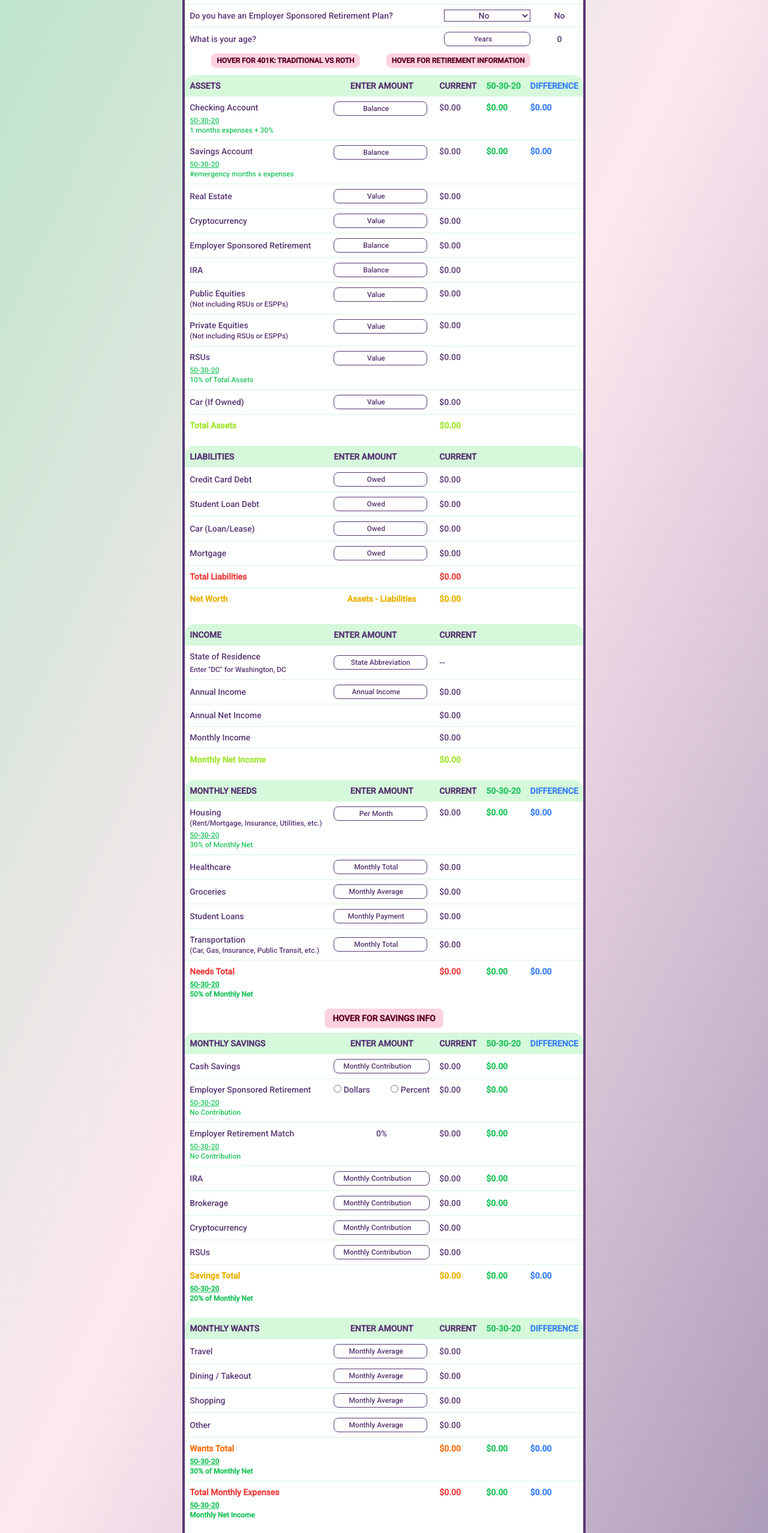
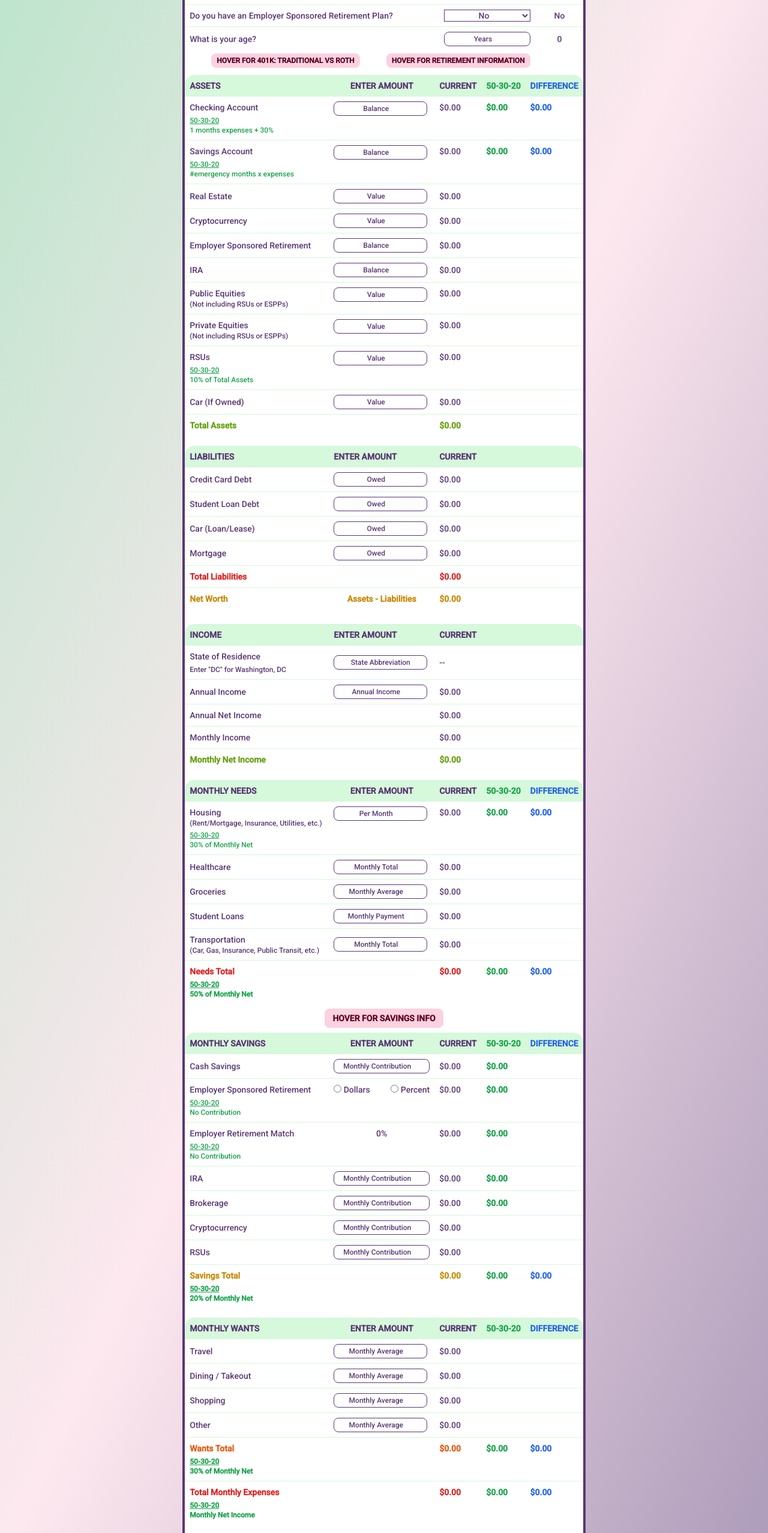
Before and after one commit to jcseeley/Money-Manager, a React (Create React App) app: page / in a window 1280 px wide. Shown: the part 226-2781 px from the top of the page at 60% size. Built offline with nearby package versions, Linux system fonts and the light colour scheme.

Commit message:
Darken all text colors

```diff
--- a/src/components/NetWorthDash.js
+++ b/src/components/NetWorthDash.js
@@ -114,9 +114,9 @@ const NetWorthDash = () => {
     if (isNaN(difference)) {
       return;
     } else {
-      const green = 'text-green-500 font-bold align-top';
-      const red = 'text-red-500 font-bold align-top';
-      const blue = 'text-blue-500 font-bold align-top';
+      const green = 'text-green-600 font-bold align-top';
+      const red = 'text-red-600 font-bold align-top';
+      const blue = 'text-blue-600 font-bold align-top';
       return difference < 0 ? red : difference > 0 ? green : blue;
     }
   }
@@ -403,6 +403,7 @@ const NetWorthDash = () => {
               <button className="justify-self-start btn btn-xs w-fit">Hover for Retirement Information</button>
             </div>
           </div>
+
           {/* ASSET TABLE */}
           <table className="table table-compact mb-4 w-full">
             <thead>
@@ -410,8 +411,8 @@ const NetWorthDash = () => {
                 <th className="w-60">Assets</th>
                 <th className="text-center w-44">Enter Amount</th>
                 <th>Current</th>
-                <th className="text-green-500">50-30-20</th>
-                <th className="text-blue-500">Difference</th>
+                <th className="text-green-600">50-30-20</th>
+                <th className="text-blue-600">Difference</th>
               </tr>
             </thead>
             <tbody>
@@ -419,8 +420,8 @@ const NetWorthDash = () => {
               <tr className="hover">
                 <td>
                   <p>Checking Account</p>
-                  <p className="text-xs underline mt-1 text-green-500">50-30-20</p>
-                  <p className="text-xs text-green-500">1 months expenses + 30%</p>
+                  <p className="text-xs underline mt-1 text-green-600">50-30-20</p>
+                  <p className="text-xs text-green-600">1 months expenses + 30%</p>
                 </td>
                 <td className="align-top">
                   <input id="checking" className="input border-primary input-xs text-center placeholder:text-aura-purple"
@@ -431,15 +432,15 @@ const NetWorthDash = () => {
                     placeholder='Balance' />
                 </td>
                 <td className="align-top">{formatDollars(checking)}</td>
-                <td className="text-green-500 font-bold align-top">{formatDollars(idealChecking)}</td>
+                <td className="text-green-600 font-bold align-top">{formatDollars(idealChecking)}</td>
                 <td className={setTextColor(checkingDifference)}>{formatDollars(checkingDifference)}</td>
               </tr>
               {/* SAVINGS ASSET INPUT */}
               <tr className="hover">
                 <td className="w-60">
                   <p>Savings Account</p>
-                  <p className="text-xs underline mt-1 text-green-500">50-30-20</p>
-                  <p className="text-xs text-green-500">#emergency months x expenses</p>
+                  <p className="text-xs underline mt-1 text-green-600">50-30-20</p>
+                  <p className="text-xs text-green-600">#emergency months x expenses</p>
                 </td>
                 <td className="w-44 align-top">
                   <input id="savings" className="input border-primary input-xs text-center placeholder:text-aura-purple"
@@ -450,7 +451,7 @@ const NetWorthDash = () => {
                     placeholder='Balance' />
                 </td>
                 <td className="align-top">{formatDollars(savings)}</td>
-                <td className="text-green-500 font-bold align-top">{formatDollars(idealSavings)}</td>
+                <td className="text-green-600 font-bold align-top">{formatDollars(idealSavings)}</td>
                 <td className={setTextColor(savingsDifference)}>{formatDollars(savingsDifference)}</td>
               </tr>
               {/* REAL ESTATE ASSET INPUT */}
@@ -553,8 +554,8 @@ const NetWorthDash = () => {
               <tr className="hover">
                 <td className="w-fit">
                   <p>RSUs</p>
-                  <p className="text-xs underline mt-1 text-green-500">50-30-20</p>
-                  <p className="text-xs text-green-500">10% of Total Assets</p>
+                  <p className="text-xs underline mt-1 text-green-600">50-30-20</p>
+                  <p className="text-xs text-green-600">10% of Total Assets</p>
                 </td>
                 <td className="align-top">
                   <input id='rsu' className="w-fit input border-primary input-xs text-center placeholder:text-aura-purple"
@@ -565,7 +566,7 @@ const NetWorthDash = () => {
                     placeholder='Value' />
                 </td>
                 <td className="align-top">{formatDollars(rsuAsset)}</td>
-                <td className="text-green-500 font-bold align-top">{rsuAsset > 0 && formatDollars(rsuAssetIdeal)}</td>
+                <td className="text-green-600 font-bold align-top">{rsuAsset > 0 && formatDollars(rsuAssetIdeal)}</td>
                 <td className={setTextColor(rsuAssetIdeal - rsuAsset)}>{rsuAsset > 0 && formatDollars(rsuAssetIdeal - rsuAsset)}</td>
               </tr>
               {/* CAR ASSET INPUT */}
@@ -585,14 +586,15 @@ const NetWorthDash = () => {
               </tr>
               {/* TOTAL ASSETS ROW */}
               <tr className="hover">
-                <td className="font-bold text-lime-400">Total Assets</td>
+                <td className="font-bold text-lime-600">Total Assets</td>
                 <td></td>
-                <td className="font-bold text-lime-400">{formatDollars(totalAssets)}</td>
+                <td className="font-bold text-lime-600">{formatDollars(totalAssets)}</td>
                 <td></td>
                 <td></td>
               </tr>
             </tbody>
           </table>
+
           {/* LIABILITIES TABLE */}
           <table className="table table-compact mb-6 w-full">
             <thead>
@@ -657,18 +659,19 @@ const NetWorthDash = () => {
               </tr>
               {/* TOTAL LIABILITIES ROW */}
               <tr className="hover">
-                <td className="font-bold text-red-500">Total Liabilities</td>
+                <td className="font-bold text-red-600">Total Liabilities</td>
                 <td></td>
-                <td className="font-bold text-red-500">{formatDollars(totalLiabilities)}</td>
+                <td className="font-bold text-red-600">{formatDollars(totalLiabilities)}</td>
               </tr>
               {/* NET WORTH ROW */}
               <tr className="hover">
-                <td className="w-fit font-bold text-yellow-500">Net Worth</td>
-                <td className="text-center font-bold text-yellow-500">Assets - Liabilities</td>
-                <td className="font-bold text-yellow-500">{formatDollars(netWorth)}</td>
+                <td className="w-fit font-bold text-yellow-600">Net Worth</td>
+                <td className="text-center font-bold text-yellow-600">Assets - Liabilities</td>
+                <td className="font-bold text-yellow-600">{formatDollars(netWorth)}</td>
               </tr>
             </tbody>
           </table>
+
           {/* INCOME TABLE */}
           <table className="table table-compact mb-4 w-full">
             <thead>
@@ -720,12 +723,13 @@ const NetWorthDash = () => {
               </tr>
               {/* MONTHLY POST TAX INCOME */}
               <tr className="hover">
-                <td className="font-bold text-lime-400">Monthly Net Income</td>
+                <td className="font-bold text-lime-600">Monthly Net Income</td>
                 <td></td>
-                <td className="font-bold text-lime-400">{formatDollars(postTaxMonthlyIncome)}</td>
+                <td className="font-bold text-lime-600">{formatDollars(postTaxMonthlyIncome)}</td>
               </tr>
             </tbody>
           </table>
+
           {/* MONTHLY NEEDS TABLE */}
           <table className="table table-compact w-full">
             <thead>
@@ -733,8 +737,8 @@ const NetWorthDash = () => {
                 <th className="w-60">Monthly Needs</th>
                 <th className="w-44 text-center">Enter Amount</th>
                 <th>Current</th>
-                <th className="text-green-500">50-30-20</th>
-                <th className="text-blue-500">Difference</th>
+                <th className="text-green-600">50-30-20</th>
+                <th className="text-blue-600">Difference</th>
               </tr>
             </thead>
             <tbody>
@@ -743,8 +747,8 @@ const NetWorthDash = () => {
                 <td className="w-60">
                   <p>Housing</p>
                   <p className="text-xs">(Rent/Mortgage, Insurance, Utilities, etc.)</p>
-                  <p className="text-xs underline mt-1 text-green-500">50-30-20</p>
-                  <p className="text-xs text-green-500">30% of Monthly Net</p>
+                  <p className="text-xs underline mt-1 text-green-600">50-30-20</p>
+                  <p className="text-xs text-green-600">30% of Monthly Net</p>
                 </td>
                 <td className="align-top">
                   <input id='housing' className="w-fit input border-primary input-xs text-center placeholder:text-aura-purple"
@@ -755,7 +759,7 @@ const NetWorthDash = () => {
                     placeholder='Per Month' />
                 </td>
                 <td className="align-top">{formatDollars(housing)}</td>
-                <td className="text-green-500 font-bold align-top">{formatDollars(idealHousing)}</td>
+                <td className="text-green-600 font-bold align-top">{formatDollars(idealHousing)}</td>
                 <td className={setTextColor(housingDif)}>{formatDollars(housingDif)}</td>
               </tr>
               {/* MONTHLY HEALTHCARE INPUT */}
@@ -824,17 +828,18 @@ const NetWorthDash = () => {
               {/* MONTHLY NECESSARY TOTAL ROW */}
               <tr className="hover">
                 <td className="font-bold">
-                  <p className=" text-red-500">Needs Total</p>
-                  <p className="text-xs underline mt-1 text-green-500">50-30-20</p>
-                  <p className="text-xs text-green-500">50% of Monthly Net</p>
+                  <p className=" text-red-600">Needs Total</p>
+                  <p className="text-xs underline mt-1 text-green-600">50-30-20</p>
+                  <p className="text-xs text-green-600">50% of Monthly Net</p>
                 </td>
                 <td></td>
-                <td className="font-bold text-red-500 align-top">{formatDollars(necessaryMonthly)}</td>
-                <td className="font-bold text-green-500 align-top">{formatDollars(idealNecessaryMonthly)}</td>
+                <td className="font-bold text-red-600 align-top">{formatDollars(necessaryMonthly)}</td>
+                <td className="font-bold text-green-600 align-top">{formatDollars(idealNecessaryMonthly)}</td>
                 <td className={setTextColor(needsDif)}>{formatDollars(needsDif)}</td>
               </tr>
             </tbody>
           </table>
+
           {/* SAVINGS INFO */}
           <div className="grid tooltip mt-2 mb-2" data-tip="If possible, 20% of your net income should be saved. Industry experts recommend filling your emergency savings before contributing to any retirement or investment accounts. If your emergency savings is full, you should then focus on your employer sponsored retirement plan. If the annual max isn't feasible, try to at least meet the percentage your employer will match per pay period. Next fill your IRA, then contribute any remaining funds to your brokerage account. The '50-30-20' values below reflect these suggestions based on your age and available income.">
             <button className="justify-self-center btn btn-sm w-fit">Hover For Savings Info</button>
@@ -846,8 +851,8 @@ const NetWorthDash = () => {
                 <th className="w-60">Monthly Savings</th>
                 <th className="w-44 text-center">Enter Amount</th>
                 <th>Current</th>
-                <th className="text-green-500">50-30-20</th>
-                <th className="text-blue-500">Difference</th>
+                <th className="text-green-600">50-30-20</th>
+                <th className="text-blue-600">Difference</th>
               </tr>
             </thead>
             <tbody>
@@ -866,15 +871,15 @@ const NetWorthDash = () => {
                   placeholder='Monthly Contribution' />
                 </td>
                 <td>{formatDollars(cashSavings)}</td>
-                <td className="text-green-500 font-bold">{formatDollars(idealCashMonthly)}</td>
+                <td className="text-green-600 font-bold">{formatDollars(idealCashMonthly)}</td>
                 <td></td>
               </tr>
               {/* MONTHLY RETIREMENT INPUT */}
               <tr className="hover">
                 <td className="w-fit">
                   <p>Employer Sponsored Retirement</p>
-                  <p className="text-xs underline mt-1 text-green-500">50-30-20</p>
-                  <p className="text-xs text-green-500">{maxOrMatch !== 'Match' ? maxOrMatch + ' Contribution': 'Employer Match'}</p>
+                  <p className="text-xs underline mt-1 text-green-600">50-30-20</p>
+                  <p className="text-xs text-green-600">{maxOrMatch !== 'Match' ? maxOrMatch + ' Contribution': 'Employer Match'}</p>
                 </td>
                 <td className="text-center align-top">
                   <div className="float-left">
@@ -904,19 +909,19 @@ const NetWorthDash = () => {
                   }
                 </td>
                 <td className="align-top">{formatDollars(retirementMonthly)}</td>
-                <td className="text-green-500 font-bold align-top">{formatDollars(idealRetirementMonthly)}</td>
+                <td className="text-green-600 font-bold align-top">{formatDollars(idealRetirementMonthly)}</td>
                 <td></td>
               </tr>
               {/* EMPLOYER RETIREMENT MATCH */}
               <tr className="hover">
                 <td className="w-fit">
                   <p>Employer Retirement Match</p>
-                  <p className="text-xs underline mt-1 text-green-500">50-30-20</p>
-                  <p className="text-xs text-green-500">{maxOrMatch === 'No' ? 'No Contribution' : maxOrMatch + ' Per Month'}</p>
+                  <p className="text-xs underline mt-1 text-green-600">50-30-20</p>
+                  <p className="text-xs text-green-600">{maxOrMatch === 'No' ? 'No Contribution' : maxOrMatch + ' Per Month'}</p>
                 </td>
                 <td className="text-center align-top">{employerMatch}%</td>
                 <td className="align-top">{formatDollars(retirementEmployerMatch)}</td>
-                <td className="text-green-500 font-bold align-top">{formatDollars(maxEmployerMatch)}</td>
+                <td className="text-green-600 font-bold align-top">{formatDollars(maxEmployerMatch)}</td>
                 <td></td>
               </tr>
               {/* MONTHLY IRA INPUT */}
@@ -933,7 +938,7 @@ const NetWorthDash = () => {
                     placeholder='Monthly Contribution' />
                 </td>
                 <td>{formatDollars(iraMonthly)}</td>
-                <td className="text-green-500 font-bold">{formatDollars(idealIraMonthly)}</td>
+                <td className="text-green-600 font-bold">{formatDollars(idealIraMonthly)}</td>
                 <td></td>
               </tr>
               {/* MONTHLY BROKERAGE INPUT */}
@@ -948,7 +953,7 @@ const NetWorthDash = () => {
                     placeholder='Monthly Contribution' />
                 </td>
                 <td>{formatDollars(brokerageMonthly)}</td>
-                <td className="text-green-500 font-bold">{formatDollars(idealBrokerageMonthly)}</td>
+                <td className="text-green-600 font-bold">{formatDollars(idealBrokerageMonthly)}</td>
                 <td></td>
               </tr>
               {/* MONTHLY CRYPTO INPUT */}
@@ -983,18 +988,19 @@ const NetWorthDash = () => {
               </tr>
               {/* MONTHLY SAVINGS TOTAL */}
               <tr className="hover">
-                <td className="font-bold text-yellow-500">
+                <td className="font-bold text-yellow-600">
                   <p>Savings Total</p>
-                  <p className="text-xs underline mt-1 text-green-500">50-30-20</p>
-                  <p className="text-xs text-green-500">20% of Monthly Net</p>
+                  <p className="text-xs underline mt-1 text-green-600">50-30-20</p>
+                  <p className="text-xs text-green-600">20% of Monthly Net</p>
                 </td>
                 <td></td>
-                <td className="font-bold text-yellow-500 align-top">{formatDollars(totalSavingsMonthly)}</td>
-                <td className="font-bold text-green-500 align-top">{formatDollars(idealSavingsMonthly)}</td>
+                <td className="font-bold text-yellow-600 align-top">{formatDollars(totalSavingsMonthly)}</td>
+                <td className="font-bold text-green-600 align-top">{formatDollars(idealSavingsMonthly)}</td>
                 <td className={setTextColor(investDif)}>{formatDollars(investDif)}</td>
               </tr>
             </tbody>
           </table>
+
           {/* MONTHLY WANTS TABLE */}
           <table className="table table-compact w-full">
             <thead>
@@ -1002,8 +1008,8 @@ const NetWorthDash = () => {
                 <th className="w-60">Monthly Wants</th>
                 <th className="w-44 text-center">Enter Amount</th>
                 <th>Current</th>
-                <th className="text-green-500">50-30-20</th>
-                <th className="text-blue-500">Difference</th>
+                <th className="text-green-600">50-30-20</th>
+                <th className="text-blue-600">Difference</th>
               </tr>
             </thead>
             <tbody>
@@ -1069,26 +1075,26 @@ const NetWorthDash = () => {
               </tr>
               {/* MONTHLY WANTS TOTAL ROW */}
               <tr className="hover">
-                <td className="font-bold text-orange-500">
+                <td className="font-bold text-orange-600">
                   <p>Wants Total</p>
-                  <p className="text-xs underline mt-1 text-green-500">50-30-20</p>
-                  <p className="text-xs text-green-500">30% of Monthly Net</p>
+                  <p className="text-xs underline mt-1 text-green-600">50-30-20</p>
+                  <p className="text-xs text-green-600">30% of Monthly Net</p>
                 </td>
                 <td></td>
-                <td className="font-bold text-orange-500 align-top">{formatDollars(totalExtras)}</td>
-                <td className="font-bold text-green-500 align-top">{formatDollars(idealTotalExtras)}</td>
+                <td className="font-bold text-orange-600 align-top">{formatDollars(totalExtras)}</td>
+                <td className="font-bold text-green-600 align-top">{formatDollars(idealTotalExtras)}</td>
                 <td className={setTextColor(wantsDif)}>{formatDollars(wantsDif)}</td>
               </tr>
               {/* MONTHLY EXPENSES TOTAL */}
               <tr className="hover">
-                <td className="font-bold text-red-500">
+                <td className="font-bold text-red-600">
                   <p>Total Monthly Expenses</p>
-                  <p className="text-xs underline mt-1 text-green-500">50-30-20</p>
-                  <p className="text-xs text-green-500">Monthly Net Income</p>
+                  <p className="text-xs underline mt-1 text-green-600">50-30-20</p>
+                  <p className="text-xs text-green-600">Monthly Net Income</p>
                 </td>
                 <td></td>
-                <td className="font-bold text-red-500 align-top">{formatDollars(totalMonthlyExpenses)}</td>
-                <td className="font-bold text-green-500 align-top">{formatDollars(postTaxMonthlyIncome)}</td>
+                <td className="font-bold text-red-600 align-top">{formatDollars(totalMonthlyExpenses)}</td>
+                <td className="font-bold text-green-600 align-top">{formatDollars(postTaxMonthlyIncome)}</td>
                 <td className={setTextColor(netMonthlyIncome)}>{formatDollars(netMonthlyIncome)}</td>
               </tr>
             </tbody>
```
Lines whose indentation alone changed are shown as unchanged.
